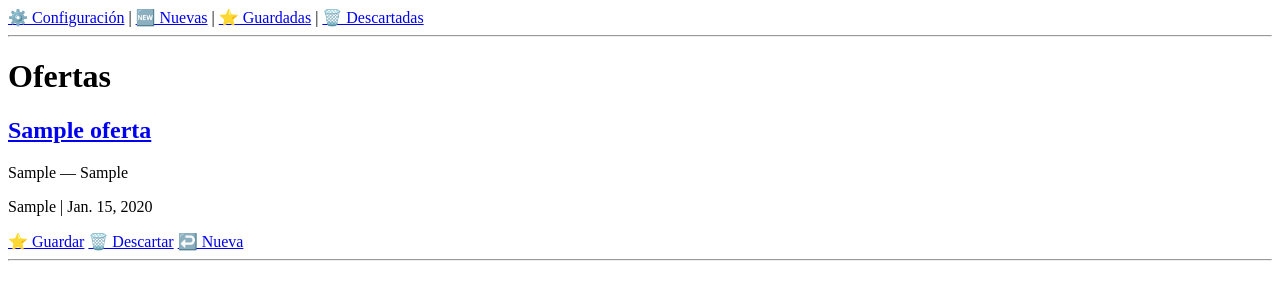
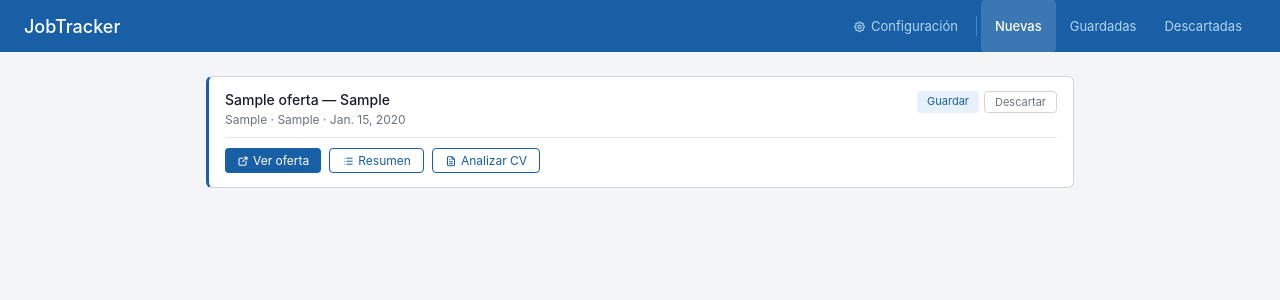
Before and after one commit to Arocadev/cvmatch-ai, a Django app: page /ofertas/ in a window 1280 px wide. Shown: the top 300 px of the page. Run offline with Django 5.2, Linux system fonts and the light colour scheme; tables that the repository leaves empty hold one stand-in row (values such as "Sample post").

Commit message:
feat: diseño visual, navbar, paginación y página de configuración

```diff
--- a/jobtracker/settings.py
+++ b/jobtracker/settings.py
@@ -121,3 +121,7 @@ USE_TZ = True
 # https://docs.djangoproject.com/en/6.0/howto/static-files/
 
 STATIC_URL = 'static/'
+
+STATICFILES_DIRS = [
+    BASE_DIR / 'ofertas' / 'static',
+]
--- /dev/null
+++ b/ofertas/static/ofertas/style.css
@@ -0,0 +1,245 @@
+* {
+    margin: 0;
+    padding: 0;
+    box-sizing: border-box;
+}
+
+body {
+    font-family: -apple-system, BlinkMacSystemFont, 'Segoe UI', sans-serif;
+    background: #f4f5f7;
+    color: #1a1a2e;
+}
+
+/* NAVBAR */
+.navbar {
+    background: #185FA5;
+    height: 52px;
+    display: flex;
+    align-items: center;
+    padding: 0 24px;
+}
+
+.navbar-brand {
+    font-size: 18px;
+    font-weight: 500;
+    color: #fff;
+    text-decoration: none;
+}
+
+.navbar-nav {
+    margin-left: auto;
+    display: flex;
+    align-items: center;
+    height: 100%;
+    gap: 0;
+}
+
+.navbar-divider {
+    width: 1px;
+    height: 20px;
+    background: #378ADD;
+    margin: 0 4px;
+}
+
+.nav-link {
+    font-size: 13px;
+    color: #B5D4F4;
+    padding: 0 14px;
+    height: 100%;
+    display: flex;
+    align-items: center;
+    text-decoration: none;
+    gap: 5px;
+}
+
+.nav-link:hover {
+    color: #fff;
+}
+
+.nav-link.active {
+    color: #fff;
+    font-weight: 500;
+    background: rgba(255,255,255,0.15);
+    border-radius: 4px;
+}
+
+/* CONTENIDO */
+.container {
+    max-width: 900px;
+    margin: 24px auto;
+    padding: 0 16px;
+}
+
+/* CARDS */
+.card {
+    background: #fff;
+    border: 0.5px solid #d0d5dd;
+    border-left: 3px solid #185FA5;
+    border-radius: 6px;
+    padding: 14px 16px;
+    margin-bottom: 10px;
+}
+
+.card-header {
+    display: flex;
+    align-items: flex-start;
+    justify-content: space-between;
+    margin-bottom: 10px;
+}
+
+.card-title {
+    font-size: 14px;
+    font-weight: 500;
+    color: #1a1a2e;
+    margin: 0;
+}
+
+.card-meta {
+    font-size: 12px;
+    color: #6b7280;
+    margin: 4px 0 0;
+}
+
+.card-actions {
+    display: flex;
+    gap: 5px;
+}
+
+.card-footer {
+    border-top: 0.5px solid #e5e7eb;
+    padding-top: 10px;
+    display: flex;
+    gap: 8px;
+}
+
+/* BOTONES */
+.btn {
+    font-size: 12px;
+    padding: 4px 12px;
+    border-radius: 4px;
+    cursor: pointer;
+    text-decoration: none;
+    display: inline-flex;
+    align-items: center;
+    gap: 4px;
+    border: none;
+}
+
+.btn-primary {
+    background: #185FA5;
+    color: #fff;
+}
+
+.btn-primary:hover {
+    background: #0C447C;
+    color: #fff;
+}
+
+.btn-outline {
+    background: transparent;
+    border: 0.5px solid #185FA5;
+    color: #185FA5;
+}
+
+.btn-outline:hover {
+    background: #E6F1FB;
+}
+
+.btn-save {
+    font-size: 11px;
+    padding: 3px 10px;
+    background: #E6F1FB;
+    color: #185FA5;
+    border-radius: 4px;
+    border: none;
+    cursor: pointer;
+    text-decoration: none;
+}
+
+.btn-discard {
+    font-size: 11px;
+    padding: 3px 10px;
+    background: transparent;
+    border: 0.5px solid #d0d5dd;
+    color: #6b7280;
+    border-radius: 4px;
+    cursor: pointer;
+    text-decoration: none;
+}
+
+.btn-discard:hover {
+    background: #f4f5f7;
+}
+
+/* PAGINACIÓN */
+.pagination {
+    display: flex;
+    justify-content: center;
+    align-items: center;
+    gap: 4px;
+    margin-top: 16px;
+}
+
+.page-info {
+    font-size: 12px;
+    color: #6b7280;
+    margin-right: 8px;
+}
+
+.page-btn {
+    font-size: 12px;
+    padding: 4px 10px;
+    border-radius: 4px;
+    cursor: pointer;
+    text-decoration: none;
+    border: 0.5px solid #d0d5dd;
+    color: #6b7280;
+}
+
+.page-btn.active {
+    background: #185FA5;
+    color: #fff;
+    border-color: #185FA5;
+}
+
+/* FORMULARIOS */
+.form-group {
+    margin-bottom: 16px;
+}
+
+.form-label {
+    font-size: 13px;
+    color: #6b7280;
+    display: block;
+    margin-bottom: 6px;
+}
+
+.form-control {
+    width: 100%;
+    padding: 8px 12px;
+    border: 0.5px solid #d0d5dd;
+    border-radius: 4px;
+    font-size: 14px;
+    color: #1a1a2e;
+}
+
+.form-control:focus {
+    outline: none;
+    border-color: #185FA5;
+}
+
+.form-card {
+    background: #fff;
+    border: 0.5px solid #d0d5dd;
+    border-radius: 6px;
+    padding: 24px;
+    max-width: 500px;
+    margin: 0 auto;
+}
+
+.form-title {
+    font-size: 18px;
+    font-weight: 500;
+    margin-bottom: 20px;
+    color: #1a1a2e;
+}
--- a/ofertas/templates/ofertas/lista.html
+++ b/ofertas/templates/ofertas/lista.html
@@ -1,35 +1,72 @@
+{% load static %}
 <!DOCTYPE html>
 <html lang="es">
 <head>
     <meta charset="UTF-8">
-    <title>Ofertas - JobTracker</title>
+    <title>JobTracker</title>
+    <link rel="stylesheet" href="{% static 'ofertas/style.css' %}">
+    <link rel="stylesheet" href="https://cdn.jsdelivr.net/npm/@tabler/icons-webfont@latest/dist/tabler-icons.min.css">
 </head>
 <body>
-    <nav>
-        <a href="{% url 'configuracion' %}">⚙️ Configuración</a> |
-        <a href="{% url 'lista_ofertas' %}">🆕 Nuevas</a> |
-        <a href="{% url 'ofertas_guardadas' %}">⭐ Guardadas</a> |
-        <a href="{% url 'ofertas_descartadas' %}">🗑️ Descartadas</a>
-    </nav>
 
-    <hr>
+<nav class="navbar">
+    <a href="{% url 'configuracion' %}" class="navbar-brand">JobTracker</a>
+    <div class="navbar-nav">
+        <a href="{% url 'configuracion' %}" class="nav-link">
+            <i class="ti ti-settings"></i> Configuración
+        </a>
+        <div class="navbar-divider"></div>
+        <a href="{% url 'lista_ofertas' %}" class="nav-link {% if request.resolver_match.url_name == 'lista_ofertas' %}active{% endif %}">Nuevas</a>
+        <a href="{% url 'ofertas_guardadas' %}" class="nav-link {% if request.resolver_match.url_name == 'ofertas_guardadas' %}active{% endif %}">Guardadas</a>
+        <a href="{% url 'ofertas_descartadas' %}" class="nav-link {% if request.resolver_match.url_name == 'ofertas_descartadas' %}active{% endif %}">Descartadas</a>
+    </div>
+</nav>
 
-    <h1>Ofertas</h1>
+<div class="container">
+    {% for oferta in ofertas %}
+    <div class="card">
+        <div class="card-header">
+            <div>
+                <p class="card-title">{{ oferta.titulo }} — {{ oferta.empresa }}</p>
+                <p class="card-meta">{{ oferta.ubicacion }} · {{ oferta.fuente }} · {{ oferta.fecha_publicacion }}</p>
+            </div>
+            <div class="card-actions">
+                <a href="{% url 'cambiar_estado' oferta.pk 'guardada' %}" class="btn-save">Guardar</a>
+                <a href="{% url 'cambiar_estado' oferta.pk 'descartada' %}" class="btn-discard">Descartar</a>
+            </div>
+        </div>
+        <div class="card-footer">
+            <a href="{{ oferta.url_original }}" target="_blank" class="btn btn-primary">
+                <i class="ti ti-external-link"></i> Ver oferta
+            </a>
+            <a href="{% url 'detalle_oferta' oferta.pk %}" class="btn btn-outline">
+                <i class="ti ti-list"></i> Resumen
+            </a>
+            <a href="{% url 'analizar_cv' oferta.pk %}" class="btn btn-outline">
+                <i class="ti ti-file-text"></i> Analizar CV
+            </a>
+        </div>
+    </div>
+    {% empty %}
+        <p style="color: #6b7280; text-align: center; margin-top: 40px;">No hay ofertas aquí.</p>
+    {% endfor %}
 
-    {% for oferta in ofertas %}
-        <div>
-            <h2><a href="{% url 'detalle_oferta' oferta.pk %}">{{ oferta.titulo }}</a></h2>
-            <p>{{ oferta.empresa }} — {{ oferta.ubicacion }}</p>
-            <p>{{ oferta.fuente }} | {{ oferta.fecha_publicacion }}</p>
+    {% if ofertas.has_other_pages %}
+    <div class="pagination">
+        <span class="page-info">{{ ofertas.paginator.count }} ofertas</span>
+        {% if ofertas.has_previous %}
+            <a href="?page={{ ofertas.previous_page_number }}" class="page-btn">&larr;</a>
+        {% endif %}
+        {% for num in ofertas.paginator.page_range %}
+            <a href="?page={{ num }}" class="page-btn {% if ofertas.number == num %}active{% endif %}">{{ num }}</a>
+        {% endfor %}
+        {% if ofertas.has_next %}
+            <a href="?page={{ ofertas.next_page_number }}" class="page-btn">&rarr;</a>
+        {% endif %}
+    </div>
+    {% endif %}
 
-            <a href="{% url 'cambiar_estado' oferta.pk 'guardada' %}">⭐ Guardar</a>
-            <a href="{% url 'cambiar_estado' oferta.pk 'descartada' %}">🗑️ Descartar</a>
-            <a href="{% url 'cambiar_estado' oferta.pk 'nueva' %}">↩️ Nueva</a>
-        </div>
-        <hr>
-    {% empty %}
-        <p>No hay ofertas aquí.</p>
-    {% endfor %}
+</div>
 
 </body>
 </html>
--- a/ofertas/views.py
+++ b/ofertas/views.py
@@ -1,4 +1,5 @@
 from django.shortcuts import render, get_object_or_404, redirect
+from django.core.paginator import Paginator
 from .models import Oferta
 from .api import buscar_ofertas
 from pypdf import PdfReader
@@ -32,15 +33,24 @@ def lista_ofertas(request):
 
         request.session['buscar_ahora'] = False
 
-    ofertas = Oferta.objects.filter(estado='nueva').order_by('-fecha_guardada')
+    todas = Oferta.objects.filter(estado='nueva').order_by('-fecha_guardada')
+    paginator = Paginator(todas, 10)
+    pagina = request.GET.get('page', 1)
+    ofertas = paginator.get_page(pagina)
     return render(request, 'ofertas/lista.html', {'ofertas': ofertas})
 
 def ofertas_guardadas(request):
-    ofertas = Oferta.objects.filter(estado='guardada').order_by('-fecha_guardada')
+    todas = Oferta.objects.filter(estado='guardada').order_by('-fecha_guardada')
+    paginator = Paginator(todas, 10)
+    pagina = request.GET.get('page', 1)
+    ofertas = paginator.get_page(pagina)
     return render(request, 'ofertas/lista.html', {'ofertas': ofertas})
 
 def ofertas_descartadas(request):
-    ofertas = Oferta.objects.filter(estado='descartada').order_by('-fecha_guardada')
+    todas = Oferta.objects.filter(estado='descartada').order_by('-fecha_guardada')
+    paginator = Paginator(todas, 10)
+    pagina = request.GET.get('page', 1)
+    ofertas = paginator.get_page(pagina)
     return render(request, 'ofertas/lista.html', {'ofertas': ofertas})
 
 def cambiar_estado(request, pk, estado):
```
Also changed, not shown: ofertas/templates/ofertas/configuracion.html (+61 -16 lines).
